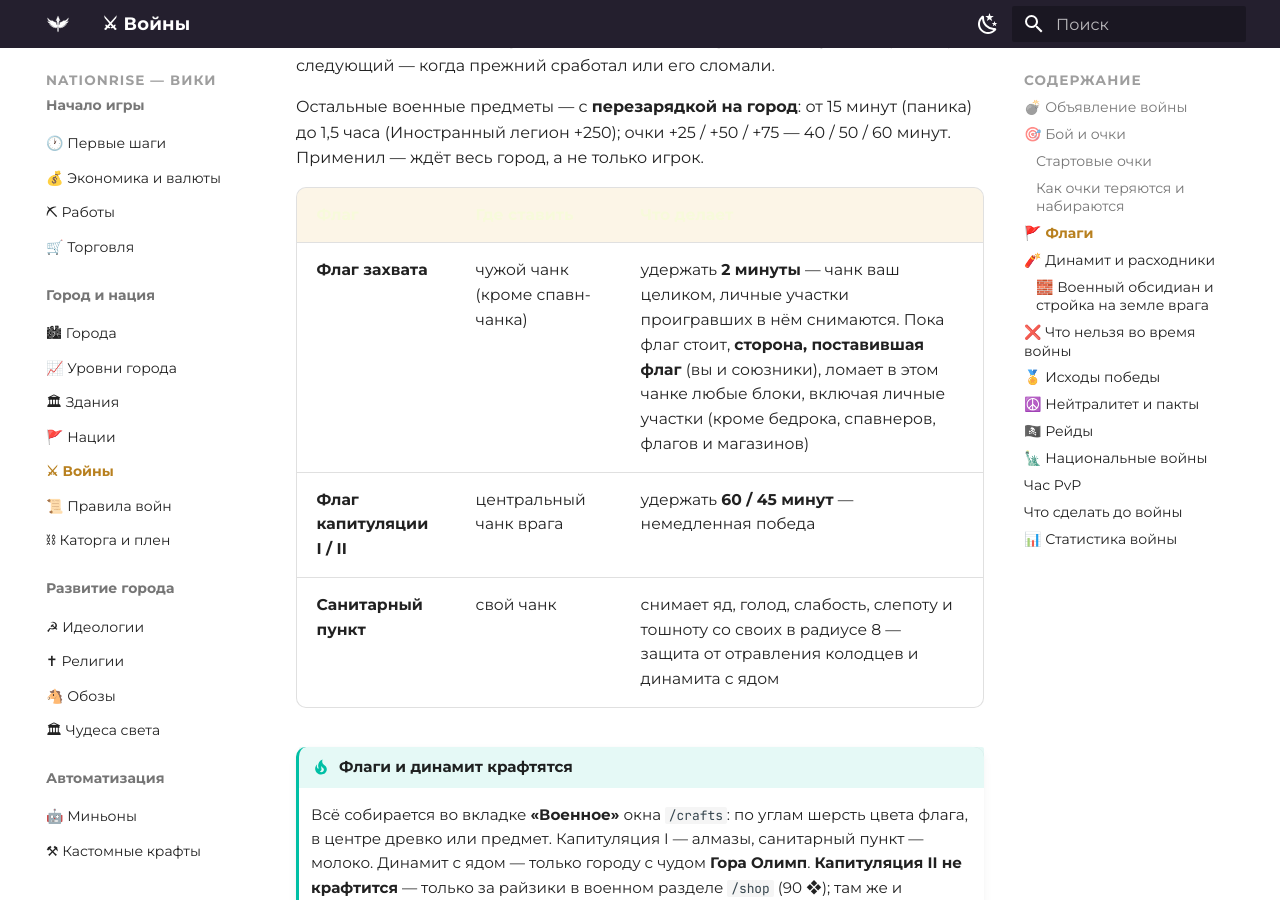
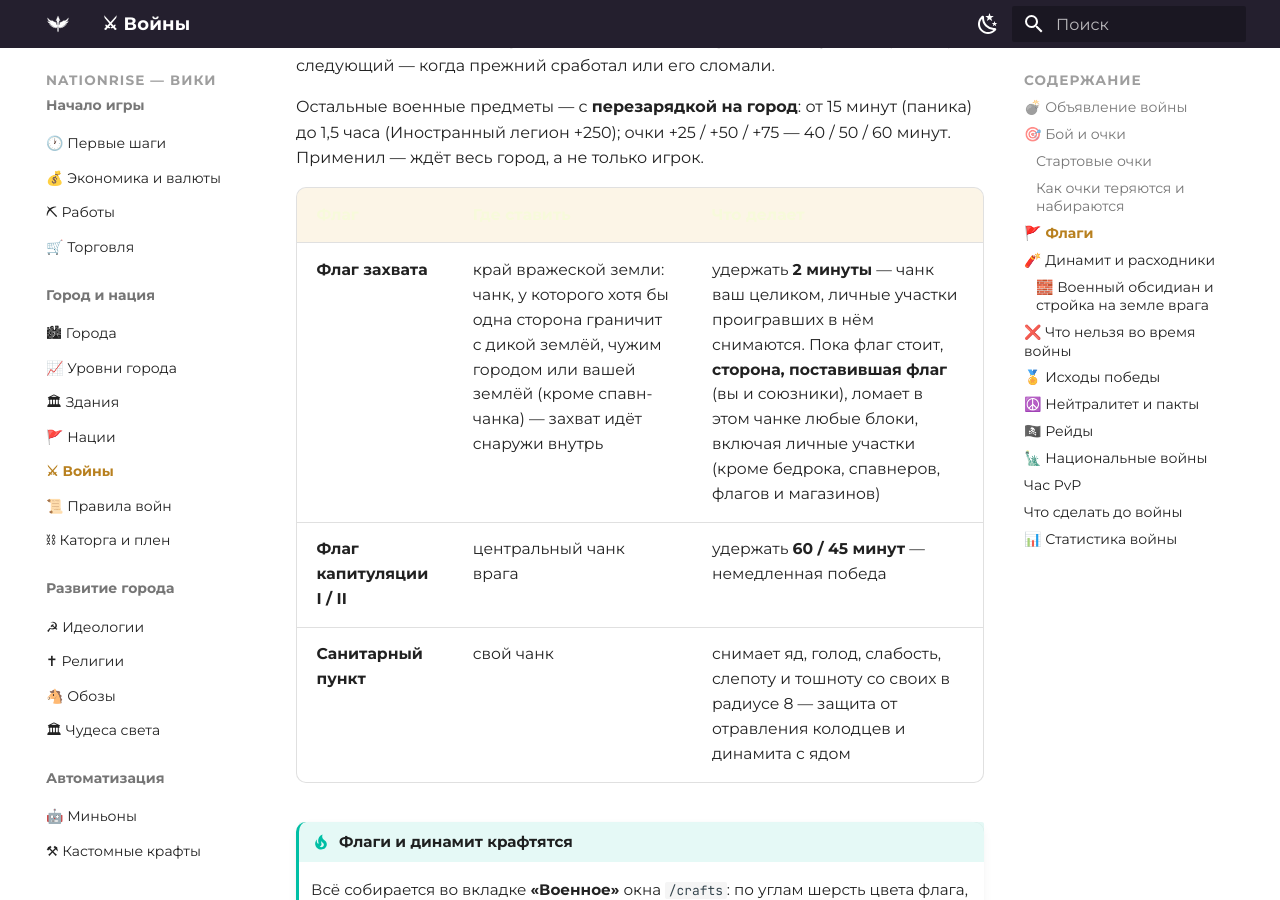
Before and after one commit to zixSSSed/NationRise-Wiki-RU, an MkDocs documentation site: the page built from docs/war.md, in a window 1280 px wide and 900 px high, scrolled down 3709 px. Built offline with MkDocs 1.6.1 and Material for MkDocs 9.7.7, drawn with Linux system fonts in a browser that asks for light colours.

Commit message:
Войны: флаг захвата — только с края вражеской земли
Co-Authored-By: Claude Opus 5.5 <noreply@anthropic.com>

```diff
--- a/docs/war.md
+++ b/docs/war.md
@@ -108,7 +108,7 @@
 
 | Флаг | Где ставить | Что делает |
 |---|---|---|
-| **Флаг захвата** | чужой чанк (кроме спавн-чанка) | удержать **2 минуты** — чанк ваш целиком, личные участки проигравших в нём снимаются. Пока флаг стоит, **сторона, поставившая флаг** (вы и союзники), ломает в этом чанке любые блоки, включая личные участки (кроме бедрока, спавнеров, флагов и магазинов) |
+| **Флаг захвата** | край вражеской земли: чанк, у которого хотя бы одна сторона граничит с дикой землёй, чужим городом или вашей землёй (кроме спавн-чанка) — захват идёт снаружи внутрь | удержать **2 минуты** — чанк ваш целиком, личные участки проигравших в нём снимаются. Пока флаг стоит, **сторона, поставившая флаг** (вы и союзники), ломает в этом чанке любые блоки, включая личные участки (кроме бедрока, спавнеров, флагов и магазинов) |
 | **Флаг капитуляции I / II** | центральный чанк врага | удержать **60 / 45 минут** — немедленная победа |
 | **Санитарный пункт** | свой чанк | снимает яд, голод, слабость, слепоту и тошноту со своих в радиусе 8 — защита от отравления колодцев и динамита с ядом |
 
```
